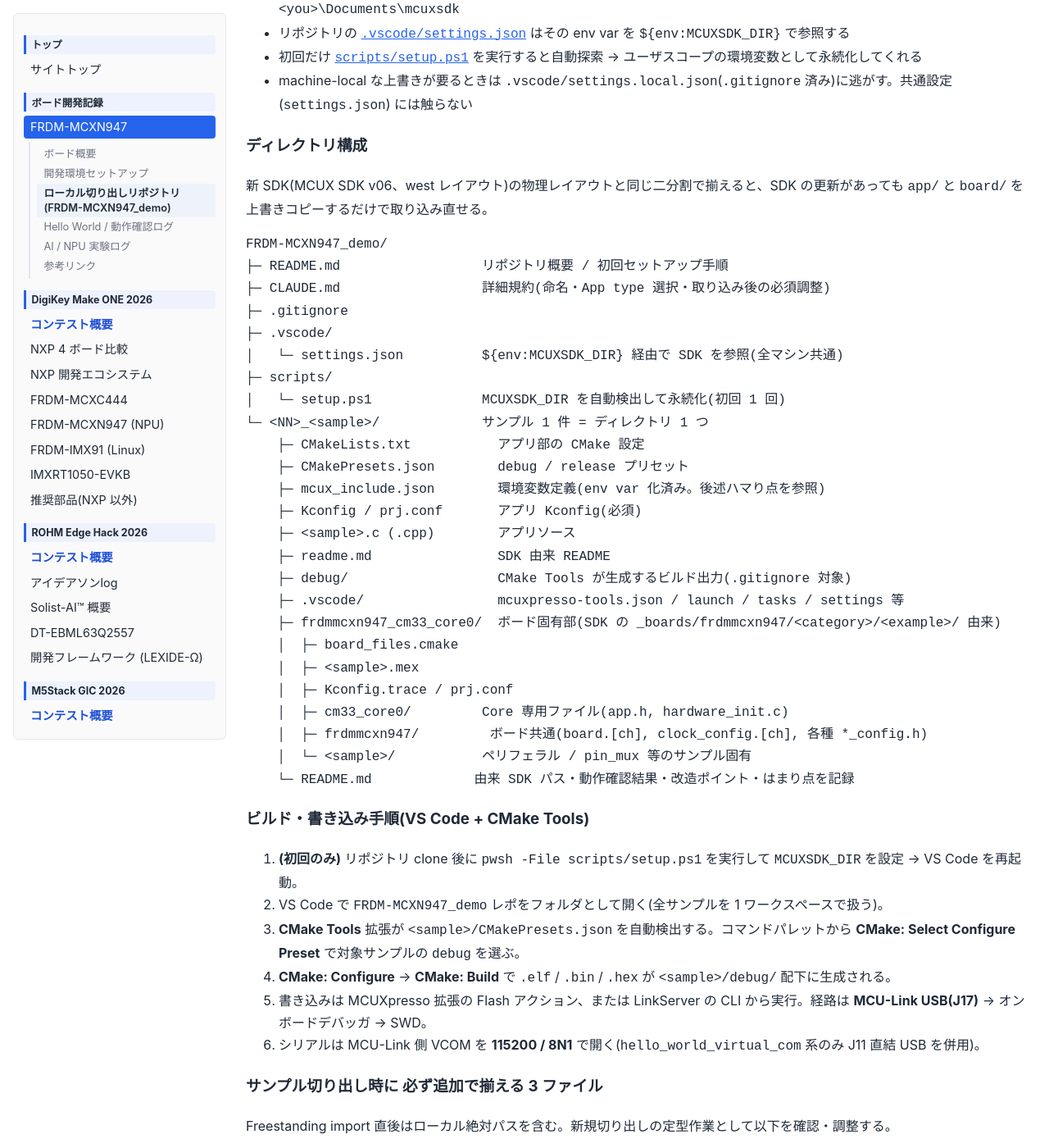
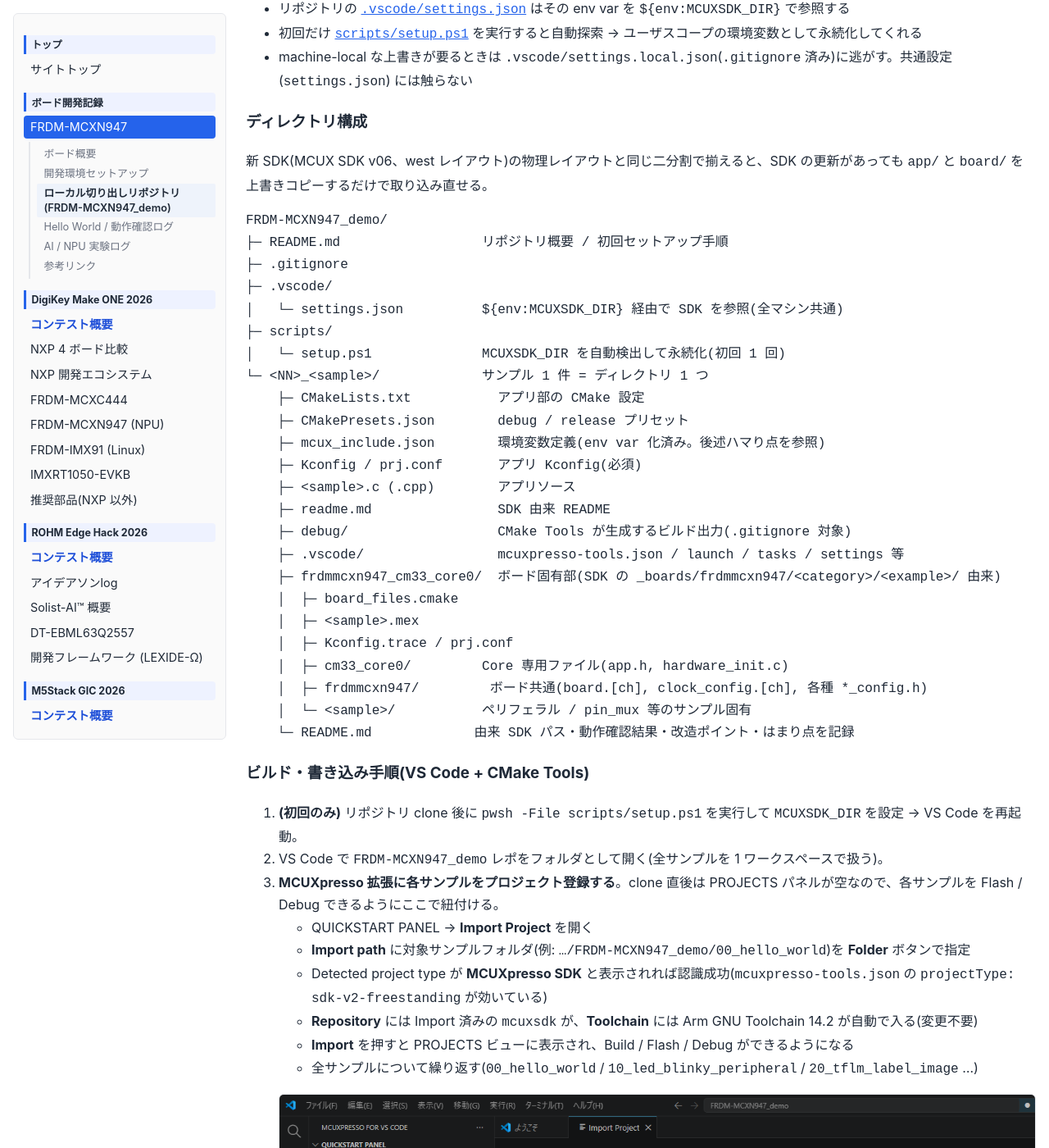
Before and after one commit to airpocket-soundman/maker_contest_2026, a Jekyll site: the page built from _board_logs/frdm-mcxn947.md, in a window 1280 px wide and 1400 px high, scrolled down 13632 px. Shown: the whole window at 82% size. Built offline with Jekyll 4.4.1, drawn with Linux system fonts in a browser that asks for light colours; some of the changed text lies outside the part shown.

Commit message:
FRDM-MCXN947: add Import Project step for cloned samples, drop CLAUDE.md references
Co-Authored-By: Claude Opus 5 <noreply@anthropic.com>

````diff
--- a/_board_logs/frdm-mcxn947.md
+++ b/_board_logs/frdm-mcxn947.md
@@ -202,9 +202,9 @@ MCUXpresso for VS Code の **Import Example from Repository** は、SDK ツリ
 - SDK を `git pull` した時に、自分で書き換えた箇所と SDK 由来コードの境目が曖昧になる
 - 「原本(SDK 由来そのまま)」と「改造版」を **並べて diff を取りたい** 時に、SDK 例題ディレクトリと別ブランチを跨ぐ必要があり扱いづらい
 
-ため、**動かしたサンプルを別リポジトリに切り出して、原本と改造版を 2 桁プレフィックス(`00_xxx` / `01_xxx_my` ...)で並べる** 運用にしている。リポジトリは [`airpocket-soundman/FRDM-MCXN947_demo`](https://github.com/airpocket-soundman/FRDM-MCXN947_demo)(本ドキュメントとは別レポ。詳細運用ルールは同レポの [`README.md`](https://github.com/airpocket-soundman/FRDM-MCXN947_demo/blob/main/README.md) と [`CLAUDE.md`](https://github.com/airpocket-soundman/FRDM-MCXN947_demo/blob/main/CLAUDE.md) を参照)。
+ため、**動かしたサンプルを別リポジトリに切り出して、原本と改造版を 2 桁プレフィックス(`00_xxx` / `01_xxx_my` ...)で並べる** 運用にしている。リポジトリは [`airpocket-soundman/FRDM-MCXN947_demo`](https://github.com/airpocket-soundman/FRDM-MCXN947_demo)(本ドキュメントとは別レポ。初回セットアップ手順は同レポの [`README.md`](https://github.com/airpocket-soundman/FRDM-MCXN947_demo/blob/main/README.md) を参照)。
 
-> ⚠ **重要な方針(2026-05 改定)**: 切り出しの際、MCUXpresso Import Example の **App type は原本・改造版とも `Freestanding application` を選ぶ**。Freestanding は SDK 由来ファイル(`board/hardware_init.c`、`pin_mux.[ch]`、リンカスクリプト等)を **すべてローカルにコピー** するため、SDK 側のパス・バージョン依存を最小化できる。Repository application は SDK 側の実体を参照するだけなので、(a) ボード固有の改造が build に反映されず詰む、(b) SDK が更新されると同じプロジェクトの挙動が変わる、(c) 配布時に SDK パスを再現してもらう必要がある、という 3 つの問題が出る。**原本も Freestanding に統一**することで、原本と改造版の diff が「サンプル間の差分」になり読みやすくなる副次効果もある。詳細は同レポの [`CLAUDE.md`「サンプル取り込み方針」](https://github.com/airpocket-soundman/FRDM-MCXN947_demo/blob/main/CLAUDE.md#サンプル取り込み方針-app-type-の選択) を参照。
+> ⚠ **重要な方針**: 切り出しの際、MCUXpresso Import Example の **App type は原本・改造版とも `Freestanding application` を選ぶ**。Freestanding は SDK 由来ファイル(`board/hardware_init.c`、`pin_mux.[ch]`、リンカスクリプト等)を **すべてローカルにコピー** するため、SDK 側のパス・バージョン依存を最小化できる。Repository application は SDK 側の実体を参照するだけなので、(a) ボード固有の改造が build に反映されず詰む、(b) SDK が更新されると同じプロジェクトの挙動が変わる、(c) 配布時に SDK パスを再現してもらう必要がある、という 3 つの問題が出る。**原本も Freestanding に統一**することで、原本と改造版の diff が「サンプル間の差分」になり読みやすくなる副次効果もある。
 
 ### 設計の柱: ローカル絶対パスを排する
 
@@ -222,7 +222,6 @@ MCUXpresso for VS Code の **Import Example from Repository** は、SDK ツリ
 ```
 FRDM-MCXN947_demo/
 ├─ README.md                  リポジトリ概要 / 初回セットアップ手順
-├─ CLAUDE.md                  詳細規約(命名・App type 選択・取り込み後の必須調整)
 ├─ .gitignore
 ├─ .vscode/
 │   └─ settings.json          ${env:MCUXSDK_DIR} 経由で SDK を参照(全マシン共通)
@@ -251,10 +250,23 @@ FRDM-MCXN947_demo/
 
 0. **(初回のみ)** リポジトリ clone 後に `pwsh -File scripts/setup.ps1` を実行して `MCUXSDK_DIR` を設定 → VS Code を再起動。
 1. VS Code で `FRDM-MCXN947_demo` レポをフォルダとして開く(全サンプルを 1 ワークスペースで扱う)。
-2. **CMake Tools** 拡張が `<sample>/CMakePresets.json` を自動検出する。コマンドパレットから **CMake: Select Configure Preset** で対象サンプルの `debug` を選ぶ。
-3. **CMake: Configure** → **CMake: Build** で `.elf` / `.bin` / `.hex` が `<sample>/debug/` 配下に生成される。
-4. 書き込みは MCUXpresso 拡張の Flash アクション、または LinkServer の CLI から実行。経路は **MCU-Link USB(J17)** → オンボードデバッガ → SWD。
-5. シリアルは MCU-Link 側 VCOM を **115200 / 8N1** で開く(`hello_world_virtual_com` 系のみ J11 直結 USB を併用)。
+2. **MCUXpresso 拡張に各サンプルをプロジェクト登録する**。clone 直後は PROJECTS パネルが空なので、各サンプルを Flash / Debug できるようにここで紐付ける。
+   - QUICKSTART PANEL → **Import Project** を開く
+   - **Import path** に対象サンプルフォルダ(例: `…/FRDM-MCXN947_demo/00_hello_world`)を **Folder** ボタンで指定
+   - Detected project type が **MCUXpresso SDK** と表示されれば認識成功(`mcuxpresso-tools.json` の `projectType: sdk-v2-freestanding` が効いている)
+   - **Repository** には Import 済みの `mcuxsdk` が、**Toolchain** には Arm GNU Toolchain 14.2 が自動で入る(変更不要)
+   - **Import** を押すと PROJECTS ビューに表示され、Build / Flash / Debug ができるようになる
+   - 全サンプルについて繰り返す(`00_hello_world` / `10_led_blinky_peripheral` / `20_tflm_label_image` …)
+
+   <figure>
+     <img src="{{ '/images/MCUXpresso%20for%20VSCode%20Install%2014.png' | relative_url }}" alt="MCUXpresso for VS Code の Import Project パネル。Import path に d:\workspace\github\FRDM-MCXN947_demo\00_hello_world、Detected project type に MCUXpresso SDK、Repository に d:\workspace\sdks\mcuxsdk、Toolchain に Arm GNU Toolchain 14.2.Rel1 が表示され、Import ボタンが押せる状態">
+     <figcaption>図 14: Import Project で既存サンプルを MCUXpresso 拡張に登録(clone 後の初回だけ各サンプルで実行)</figcaption>
+   </figure>
+
+3. **CMake Tools** 拡張が `<sample>/CMakePresets.json` を自動検出する。コマンドパレットから **CMake: Select Configure Preset** で対象サンプルの `debug` を選ぶ。
+4. **CMake: Configure** → **CMake: Build** で `.elf` / `.bin` / `.hex` が `<sample>/debug/` 配下に生成される。
+5. 書き込みは MCUXpresso 拡張の Flash アクション、または LinkServer の CLI から実行。経路は **MCU-Link USB(J17)** → オンボードデバッガ → SWD。
+6. シリアルは MCU-Link 側 VCOM を **115200 / 8N1** で開く(`hello_world_virtual_com` 系のみ J11 直結 USB を併用)。
 
 ### サンプル切り出し時に **必ず追加で揃える** 3 ファイル
 
````
Also changed, not shown: images/MCUXpresso for VSCode Install 14.png (added).
